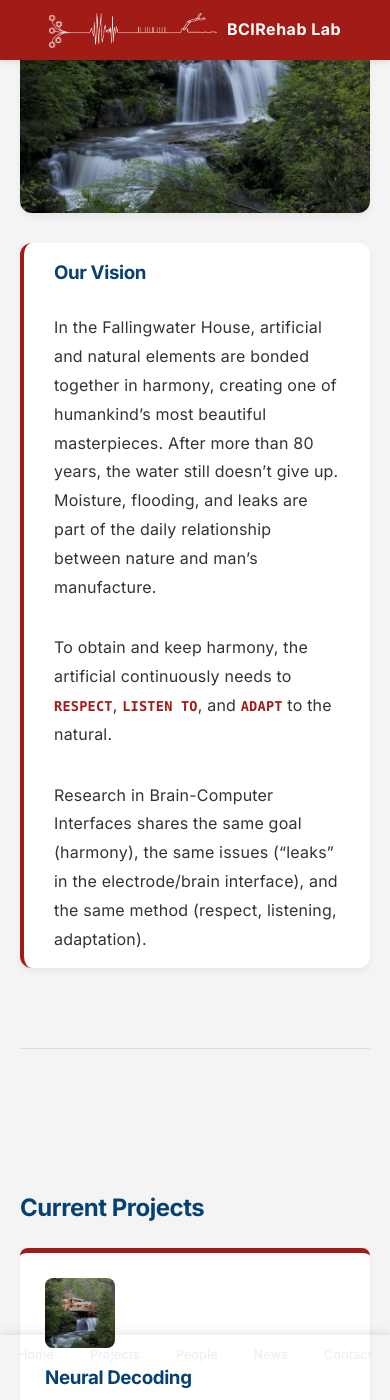
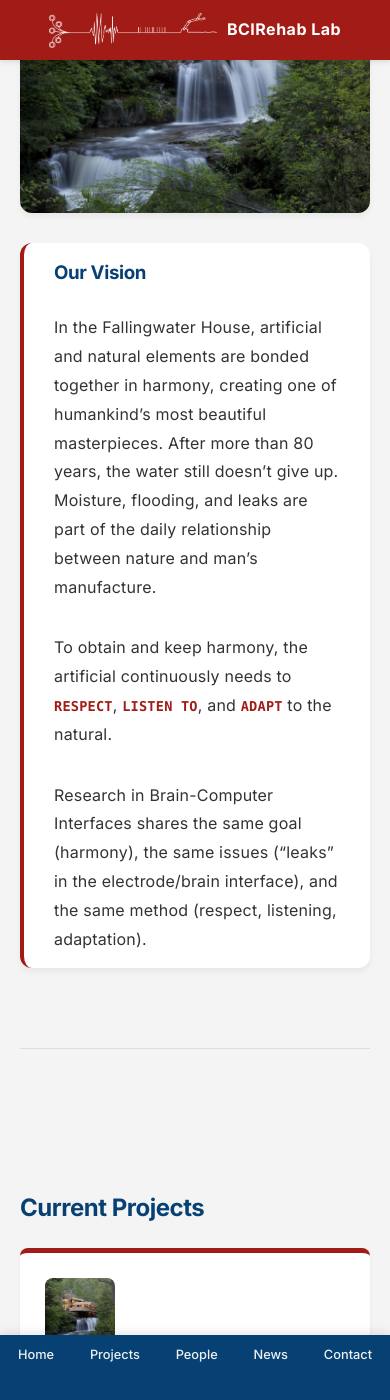
Before and after one commit to alessandrovato/alessandrovato.github.io, a Jekyll site: the page built from index.html, in a window 390 px wide and 1400 px high, scrolled down 575 px. Built offline with Jekyll 4.4.1, drawn with Linux system fonts in a browser that asks for light colours.

Commit message:
Set sidebar background color to solid blue
Added background color to sidebar for improved visibility.

```diff
--- a/_layouts/default.html
+++ b/_layouts/default.html
@@ -511,6 +511,7 @@
                 padding: 0;
                 box-shadow: 0 -2px 10px rgba(0,0,0,0.1);
                 z-index: 1000;
+                background: var(--sidebar-color); /* This makes it solid Blue again */
             }
 
             .nav-profile { display: none; }
```
